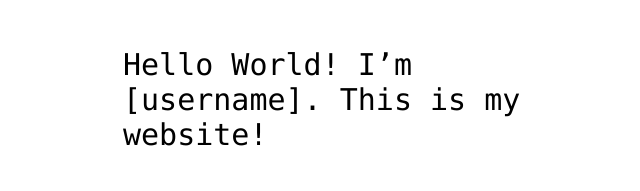
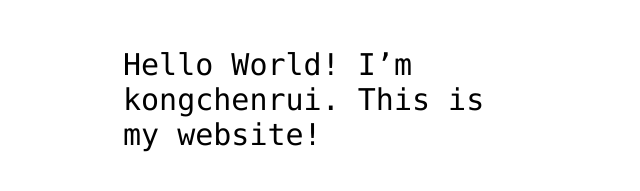
Before and after one commit to qianfanggehai/hello-world, a plain HTML site: page index.html in a window 1280 px wide. Shown: the part 341-532 px from the top of the page, without its empty margins (317-957 px from the left). Drawn offline with Linux system fonts and the light colour scheme.

Commit message:
Update index.html

```diff
--- a/index.html
+++ b/index.html
@@ -12,7 +12,7 @@
 <img src="https://octodex.github.com/images/daftpunktocat-thomas.gif" id="octocat" alt="octocat-gif" />
 
 <!-- Change this code here by copy and pasting your template on line 15 -->
-<p>Hello World! I’m [username]. This is my website!</p>
+<p>Hello World! I’m kongchenrui. This is my website!</p>
 
 </body>
 </html>
```
